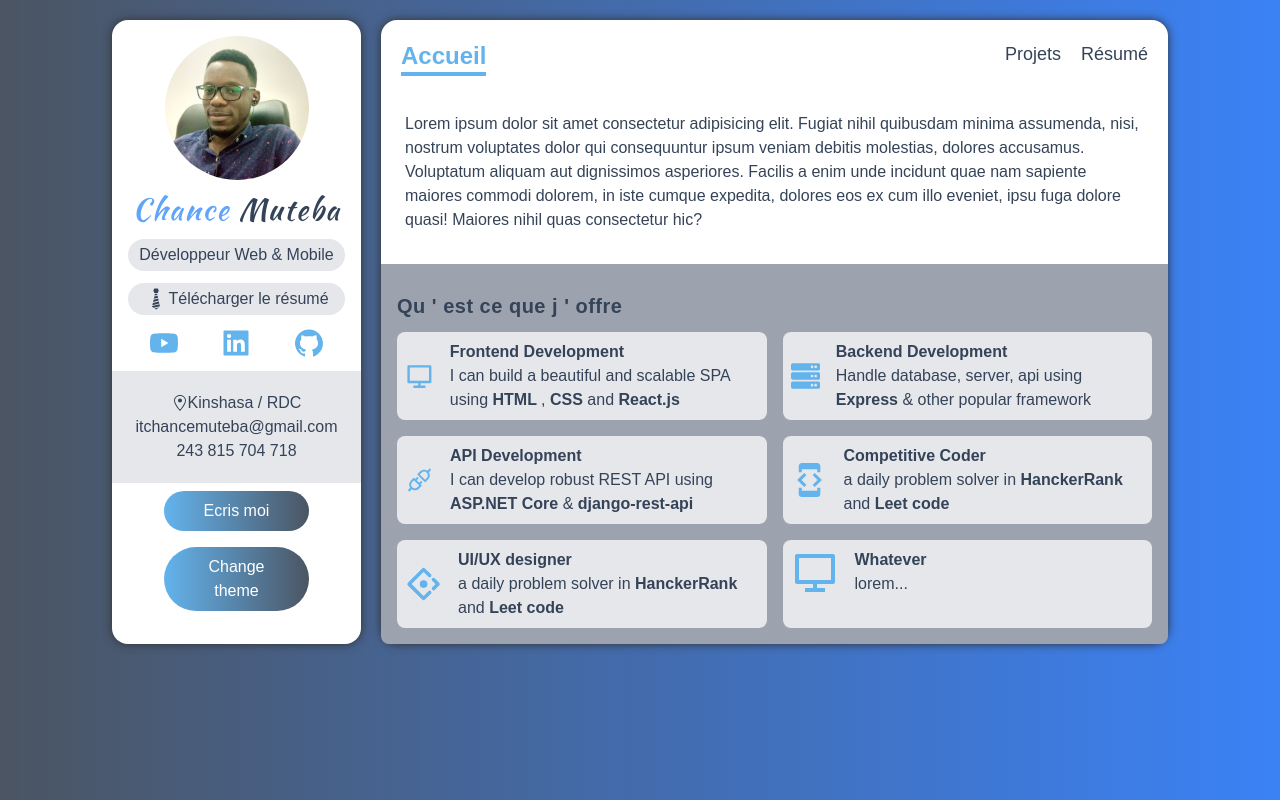
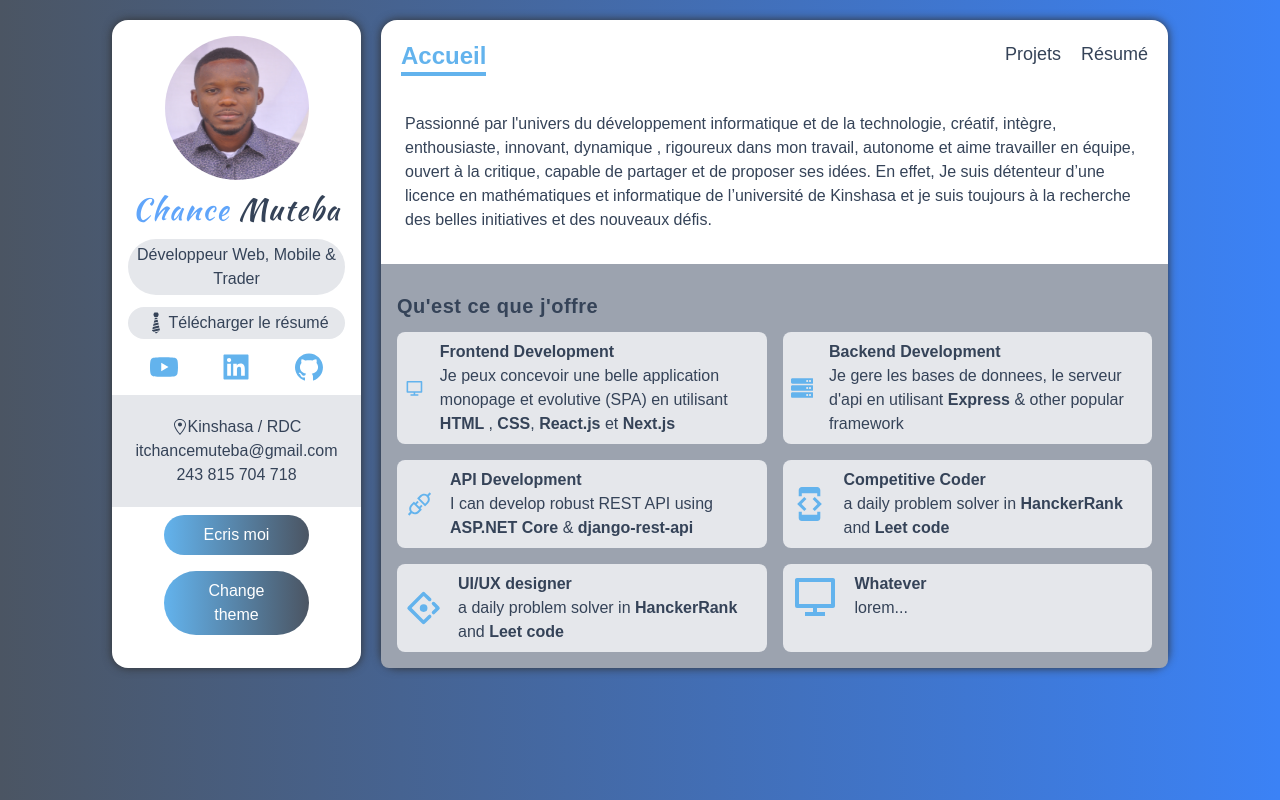
Before and after one commit to chance20/portfolio, a Next.js app: page / in a window 1280 px wide. Built offline with nearby package versions, Linux system fonts and the light colour scheme.

Commit message:
change image  profil

```diff
--- a/components/Sidebar.tsx
+++ b/components/Sidebar.tsx
@@ -24,9 +24,9 @@ const Sidebar = () => {
         <span className="text-blue-400 font-Kaushan">Chance </span>
         Muteba
       </h3>
-      <p className="px-2 py-1 my-3 bg-gray-200 dark:bg-dark-200 rounded-full">Développeur Web & Mobile  </p>
+      <p className="px-2 py-1 my-3 bg-gray-200 dark:bg-dark-200 rounded-full">Développeur Web, Mobile & Trader  </p>
       <a
-        href=""
+        href="/files/CV.pdf"
         download=""
         className="flex items-center justify-center px-2 py-1 my-3 bg-gray-200 dark:bg-dark-200 rounded-full"
       >
@@ -40,11 +40,11 @@ const Sidebar = () => {
           <AiFillYoutube className="w-8 h-8 cursor-pointer" />
         </a>
 
-        <a>
+        <a  href="https://linkedin.com/in/chancemuteba-aa17021b3" target="_blank" rel="noreferrer" >
           <AiFillLinkedin className="w-8 h-8 cursor-pointer" />
         </a>
 
-        <a>
+        <a href='https://github.com/chance20' target='_blank' rel='noreferrer'>
           <AiFillGithub className="w-8 h-8 cursor-pointer" />
         </a>
       </div>
--- a/data.ts
+++ b/data.ts
@@ -9,18 +9,18 @@ import {  IService, ISkill, IProject} from './type'
 export const services:IService[] = [
     {
          title:"Frontend Development",
-         about:"I can build  a beautiful and scalable SPA  using <b> HTML </b>, <b>CSS</b> and <b>React.js</b>",
+         about:"Je peux concevoir une belle application monopage et evolutive (SPA) en utilisant <b> HTML </b>, <b>CSS</b>, <b>React.js</b> et <b>Next.js</b>",
          Icon:RiComputerLine
     },
     {
         title:"Backend Development",
-        about:"Handle database, server, api using <b>Express</b> & other popular framework",
+        about:"Je gere les bases de donnees, le serveur d'api en utilisant <b>Express</b> & other popular framework",
         Icon:FaServer
    },
    {
-    title:"API Development",
-    about:"I can develop robust REST API using <b>ASP.NET Core</b> & <b>django-rest-api</b>",
-    Icon:AiOutlineApi
+      title:"API Development",
+      about:"I can develop robust REST API using <b>ASP.NET Core</b> & <b>django-rest-api</b>",
+      Icon:AiOutlineApi
   },
   {
     title:"Competitive Coder",
--- a/pages/index.tsx
+++ b/pages/index.tsx
@@ -4,10 +4,15 @@ import {services} from '../data'
 const index = () => {
   return (
     <div className='flex flex-col px-6 pt-1'>
-      <h5 className='my-3 font-medium'>Lorem ipsum dolor sit amet consectetur adipisicing elit. Fugiat nihil quibusdam minima assumenda, nisi, nostrum voluptates dolor qui consequuntur ipsum veniam debitis molestias, dolores accusamus. Voluptatum aliquam aut dignissimos asperiores.
-      Facilis a enim unde incidunt quae nam sapiente maiores commodi dolorem, in iste cumque expedita, dolores eos ex cum illo eveniet, ipsu fuga dolore quasi! Maiores nihil quas consectetur hic?</h5>
+      <h5 className='my-3 font-medium'>Passionné par l'univers du développement informatique et de la
+technologie, créatif, intègre, enthousiaste, innovant, dynamique ,
+rigoureux dans mon travail, autonome et aime travailler en équipe,
+ouvert à la critique, capable de partager et de proposer ses idées.
+En effet, Je suis détenteur d’une licence en mathématiques et
+informatique de l’université de Kinshasa et je suis toujours à la
+recherche des belles initiatives et des nouveaux défis.</h5>
       <div className='p-4 mt-5 bg-gray-400 rounded-b-lg dark:bg-dark-100' style={{marginLeft:'-1.5rem', marginRight:'-1.5rem'}}>
-        <h6 className='my-3 text-xl font-bold tracking-wide'>Qu &apos; est ce que j &apos; offre</h6>
+        <h6 className='my-3 text-xl font-bold tracking-wide'>Qu&apos;est ce que j&apos;offre</h6>
         <div className='grid gap-4 lg:grid-cols-2'>
           {services.map((service, i)=>(
             <div className='bg-gray-200 rounded-lg dark:bg-dark-200 lg:col-span-1' key={i}>
```
Also changed, not shown: public/images/photochance.jpg, 1 other file (tests, documents, lock files or other folders).
